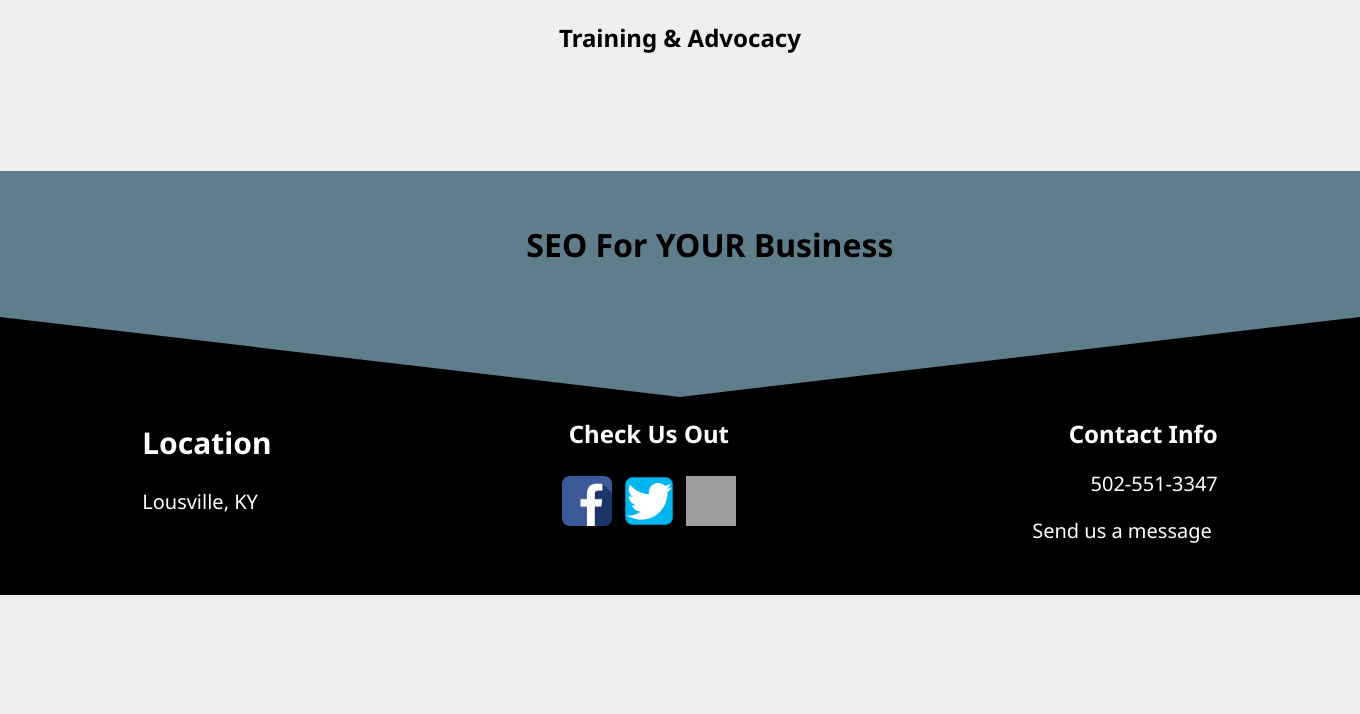
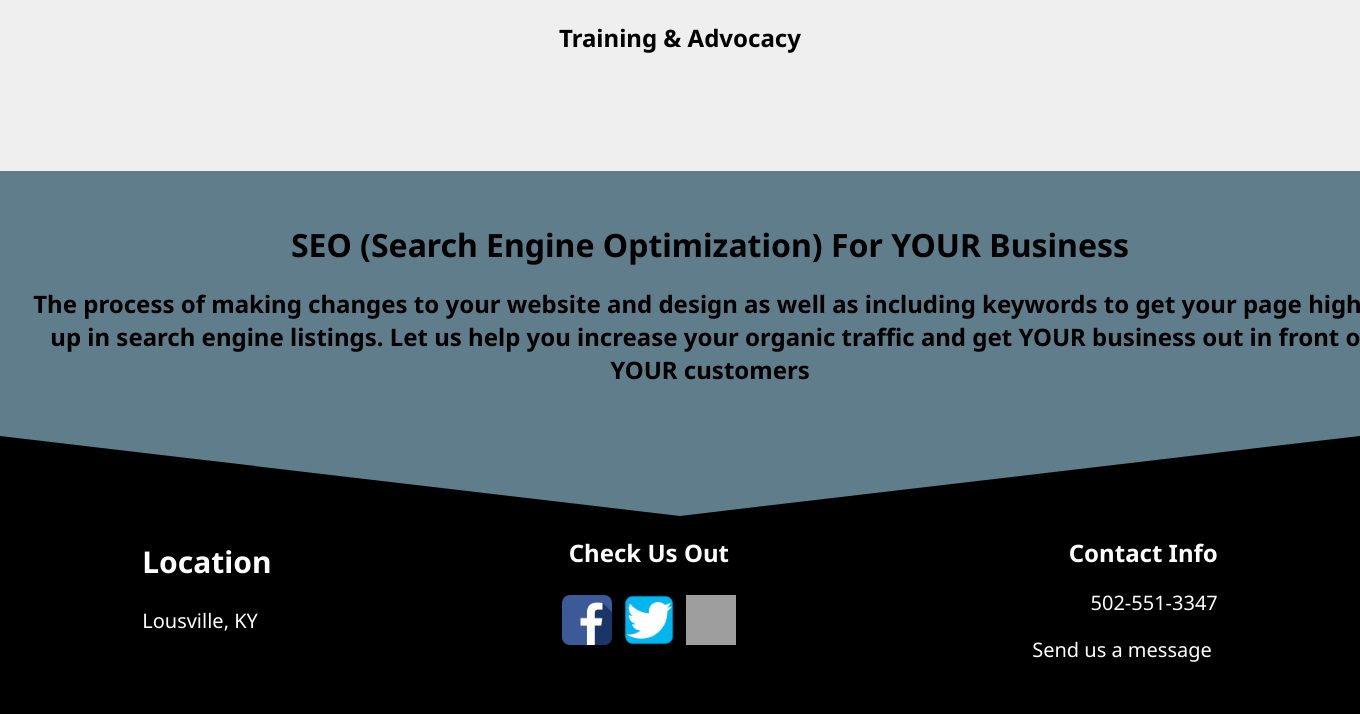
Before and after one commit to sandrinejoy/ApexDirect, a Node server app: page /services in a window 1360 px wide; the page is wider, and only the part inside the window is pictured. Shown: the part 1067-1781 px from the top of that part. Before the commit the page ends 1662 px from the top of that part, so only its background shows below. Run offline with Node 20, Linux system fonts and the light colour scheme; grey boxes are pictures that could not be loaded.

Commit message:
added some verbage for seo section

```diff
--- a/views/services.ejs
+++ b/views/services.ejs
@@ -70,8 +70,9 @@
         </div>
 
         <div id="seoInformationContainer">
-            <h1 id="seoTitle">SEO For YOUR Business</h1>
+            <h1 id="seoTitle">SEO (Search Engine Optimization) For YOUR Business</h1>
 
+            <h2>The process of making changes to your website and design as well as including keywords to get your page higher up in search engine listings. Let us help you increase your organic traffic and get YOUR business out in front of YOUR customers</h2>
 
         </div>
 
```
